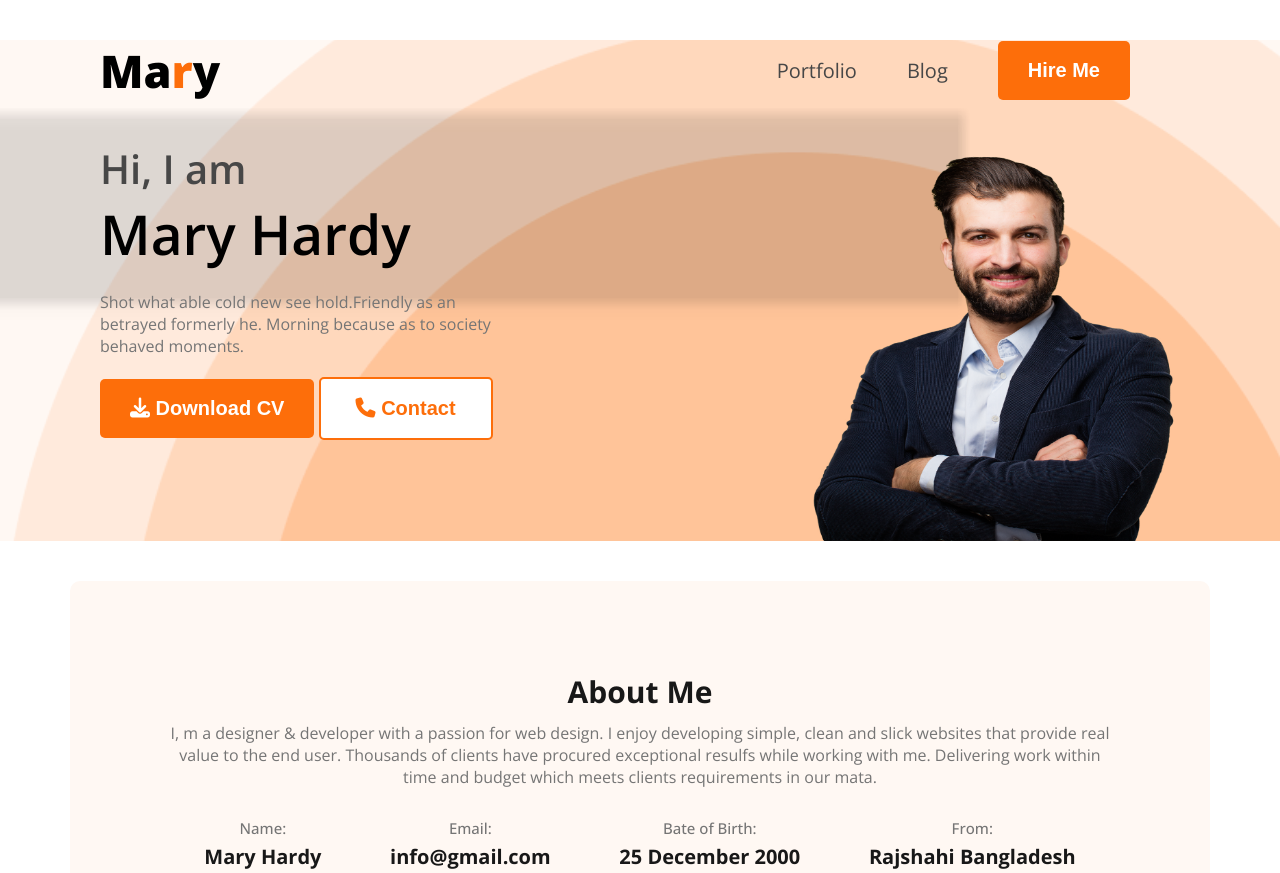
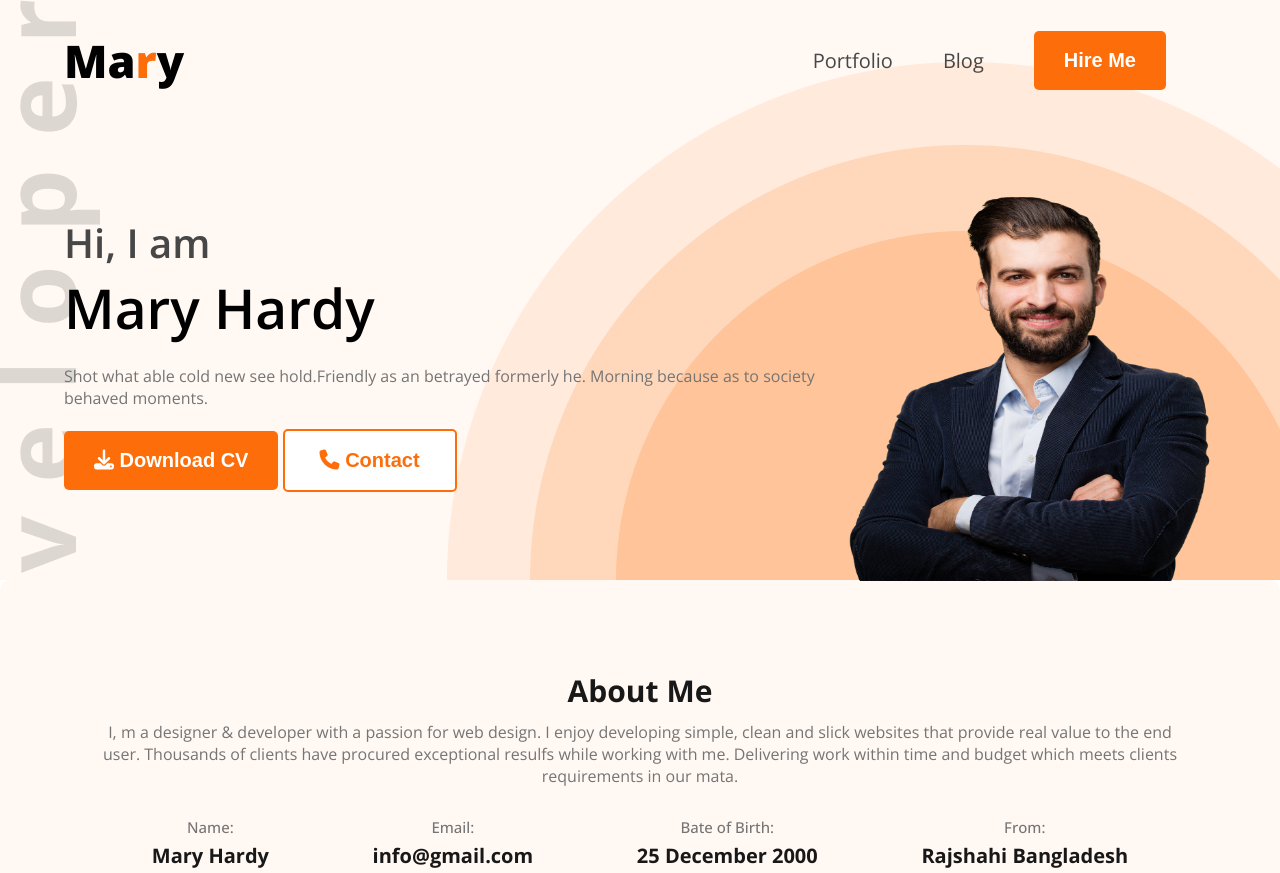
Before and after one commit to 09mehed/new-portfolio, a plain HTML site: page index.html in a window 1280 px wide. Shown: the top 873 px of the page. Drawn offline with nearby package versions, Linux system fonts and the light colour scheme.

Commit message:
new portfolio website

```diff
--- a/index.html
+++ b/index.html
@@ -13,6 +13,7 @@
 <body class="open-sans-normal">
         <!-- nav bar area -->
      <header class="header secondary-bg">
+        <div class="header-area">
             <nav>
                 <h3 class="nav-title">Ma<span>r</span>y</h3>
                 <ul>
@@ -23,13 +24,18 @@
             </nav>
             <div class="banner">
                 <div class="banner-content">
+                   <div class="banner-text">
                         <h4 class="banner-greetings dark-2">Hi, I  am</h4>
                         <h1 class="banner-title">Mary Hardy</h1>
                         <p class="banner-paragraph dark-3">Shot what able cold new see hold.Friendly as an betrayed formerly he. Morning because as to society behaved moments.</p>
                         <button class="btn-primary"><i class="fa-solid fa-download"></i> Download CV</button>
                         <button class="btn-secondary"><i class="fa-solid fa-phone"></i> Contact</button>
                    </div>
+                   <div class="banner-img">
                         <img class="banner-pic" src="images/hardy.png" alt="">
+                    </div>
+                </div>
+            </div>
         </div>
      </header>
 
--- a/style.css
+++ b/style.css
@@ -28,25 +28,24 @@
     padding: 0;
     margin: 0;
 }
-.header{
-    background-image: url(./images/developer.png), url(./images/header_bg.png);
-    background-position: center;
-    background-repeat: no-repeat;
-    background-size: cover;
-}
-main{
-    max-width: 1140px;
-    margin: 0 auto;
-}
 .text-center{
     text-align: center;
 }
 /* nav bar area */
+.header{
+    background-image: url(./images/developer.png), url(./images/header_bg.png);
+    background-repeat: no-repeat;
+    background-position: top left, bottom right;
+    max-width: 1301px;
+    height: 580px;
+}
 nav{
     display: flex;
     align-items: center;
     justify-content: space-between;
-    margin: 40px 100px;
+    width: 90%;
+    margin: 0 auto;
+    padding-top: 30px;
 }
 .nav-title{
     font-weight: 800;
@@ -69,12 +68,14 @@ nav li a{
 }
 /* banner area */
 .banner{
+    max-width: 1301px;
+}
+.banner-content{
     display: flex;
     justify-content: space-between;
-    margin: 0 100px 40px 100px;
-}
-.banner-content{
-    max-width: 400px;
+    align-items: center;
+    width: 90%;
+    margin: 30px auto;
 }
 .banner-greetings{
     font-size: 40px;
@@ -88,6 +89,9 @@ nav li a{
     font-size: 16px;
     font-weight: 400;
     padding: 20px 0;
+}
+.banner-img{
+    padding-top: 60px;
 }
 .banner-pic{
     width: 400px;
@@ -165,6 +169,8 @@ nav li a{
     padding: 20px 0;
 }
 .resume-container{
+    width: 90%;
+    margin: 0 auto;
     display: flex;
     gap: 20px;
     padding: 20px 0;
```
Lines whose indentation alone changed are shown as unchanged.
